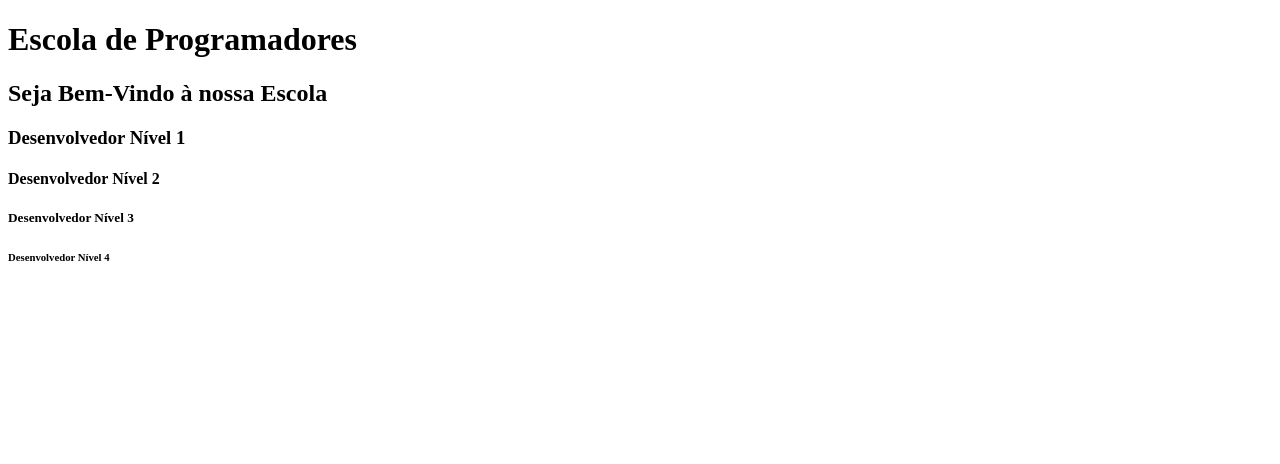
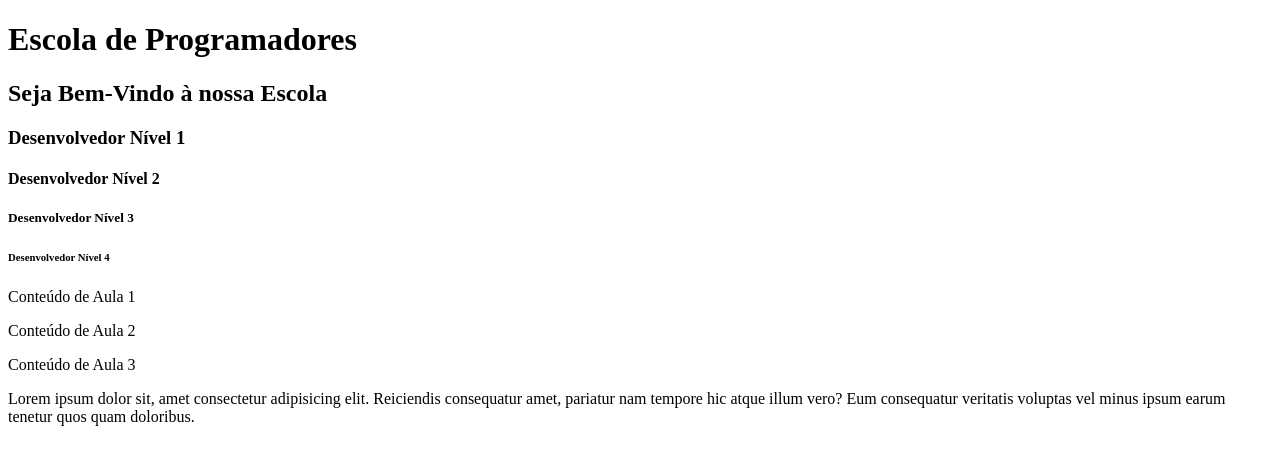
Before and after one commit to Ronaldoxor/Exemplo-git-html, a plain HTML site: page index.html in a window 1280 px wide. Drawn offline with Linux system fonts and the light colour scheme.

Commit message:
Adicionando parágrafo

```diff
--- a/index.html
+++ b/index.html
@@ -22,6 +22,12 @@
     <h4>Desenvolvedor Nível 2</h4>
     <h5>Desenvolvedor Nível 3</h5>
     <h6>Desenvolvedor Nível 4</h6>
+
+    <!-- PARAGRAFOS -->
+    <p>Conteúdo de Aula 1</p>
+    <p>Conteúdo de Aula 2</p>
+    <p>Conteúdo de Aula 3</p>
+    <p>Lorem ipsum dolor sit, amet consectetur adipisicing elit. Reiciendis consequatur amet, pariatur nam tempore hic atque illum vero? Eum consequatur veritatis voluptas vel minus ipsum earum tenetur quos quam doloribus.</p>
 <!-- FINAL DO CORPO DA PÁGINA -->
 </body>
 
```
